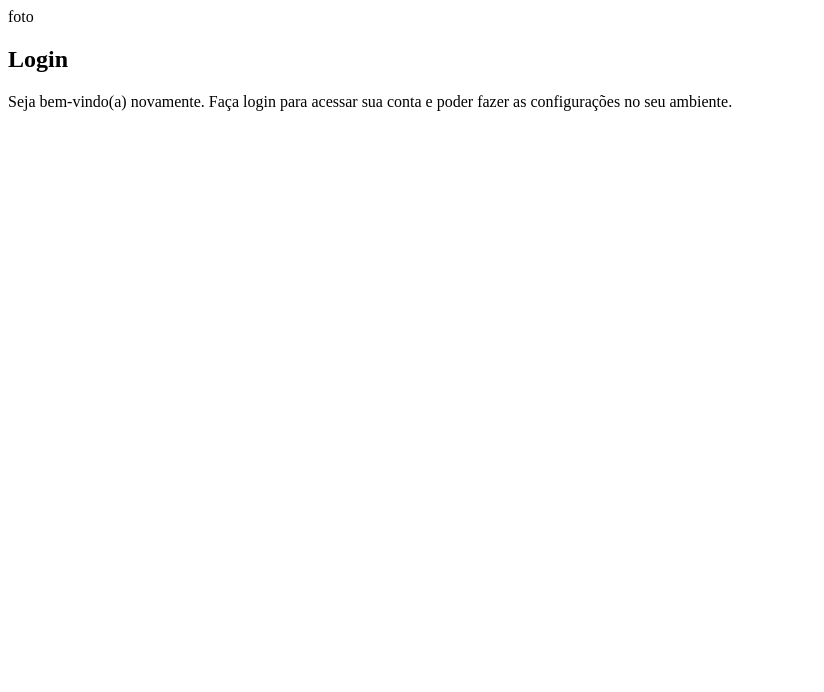
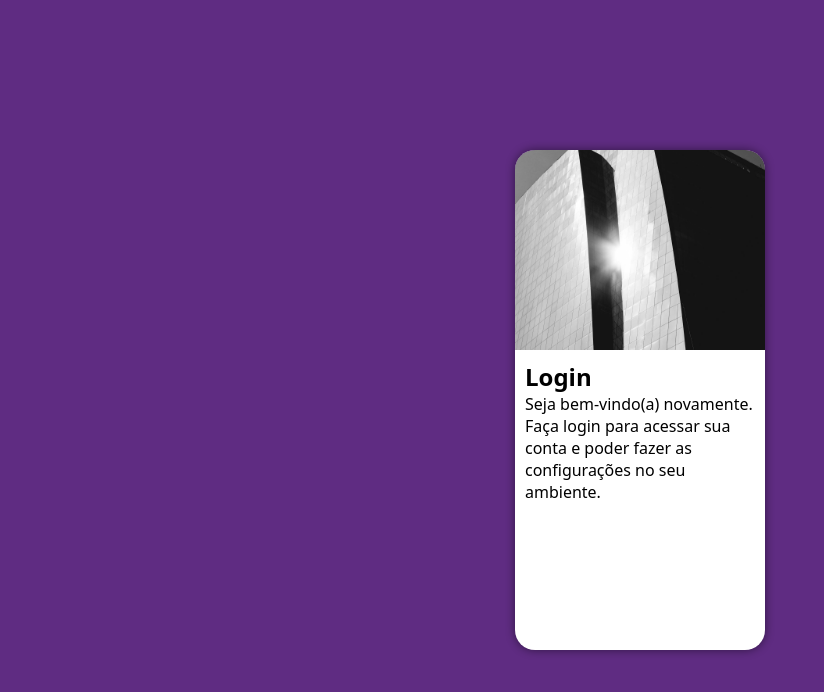
Before and after one commit to Fatima-Hammoud/projeto-login, a plain HTML site: page index.html in a window 1280 px wide. Shown: the whole page, without its empty margins (0-824 px from the left). Drawn offline with Linux system fonts and the light colour scheme.

Commit message:
atualizei estilos

```diff
--- a/estilos/style.css
+++ b/estilos/style.css
@@ -4,3 +4,52 @@
     verde: #49a09d
     lilás: #5f2c82
 */
+
+
+* {
+    font-family: system-ui, -apple-system, BlinkMacSystemFont, 'Segoe UI', Roboto, Oxygen, Ubuntu, Cantarell, 'Open Sans', 'Helvetica Neue', sans-serif;
+    padding: 0px;
+    margin: 0px;
+    box-sizing: border-box;
+}
+
+body, html {
+    background-color: #5f2c82;
+    height: 100vh;
+    width: 100vw;
+
+}
+
+main{
+    position: relative;
+    height: 100vh;
+    width: 100vw;
+
+}
+
+section#login {
+    position: absolute;
+    top: 50%;
+    left: 50%;
+    transform: translate(-50%, -50%);
+    background-color: white;
+    width: 250px;
+    height: 500px;
+    border-radius: 20px;
+    overflow: hidden;
+    box-shadow: 0px 0px 10px rgba(0, 0, 0, 0.491);
+
+}
+
+section#login > div#imagem {
+    display: block;
+    background:#5f2c82 url(../imagens/pexels-bruthethe-2747596.jpg) no-repeat ;
+    background-size: cover;
+    background-position: left bottom;
+    height: 200px;
+}
+
+section#login > div#formulario {
+    display: block;
+    padding: 10px;
+}
--- a/index.html
+++ b/index.html
@@ -10,7 +10,7 @@
     <main>
         <section id="login">
             <div id="imagem">
-                foto
+
             </div>
             <div id="formulario">
                 <h1>Login</h1>
```
